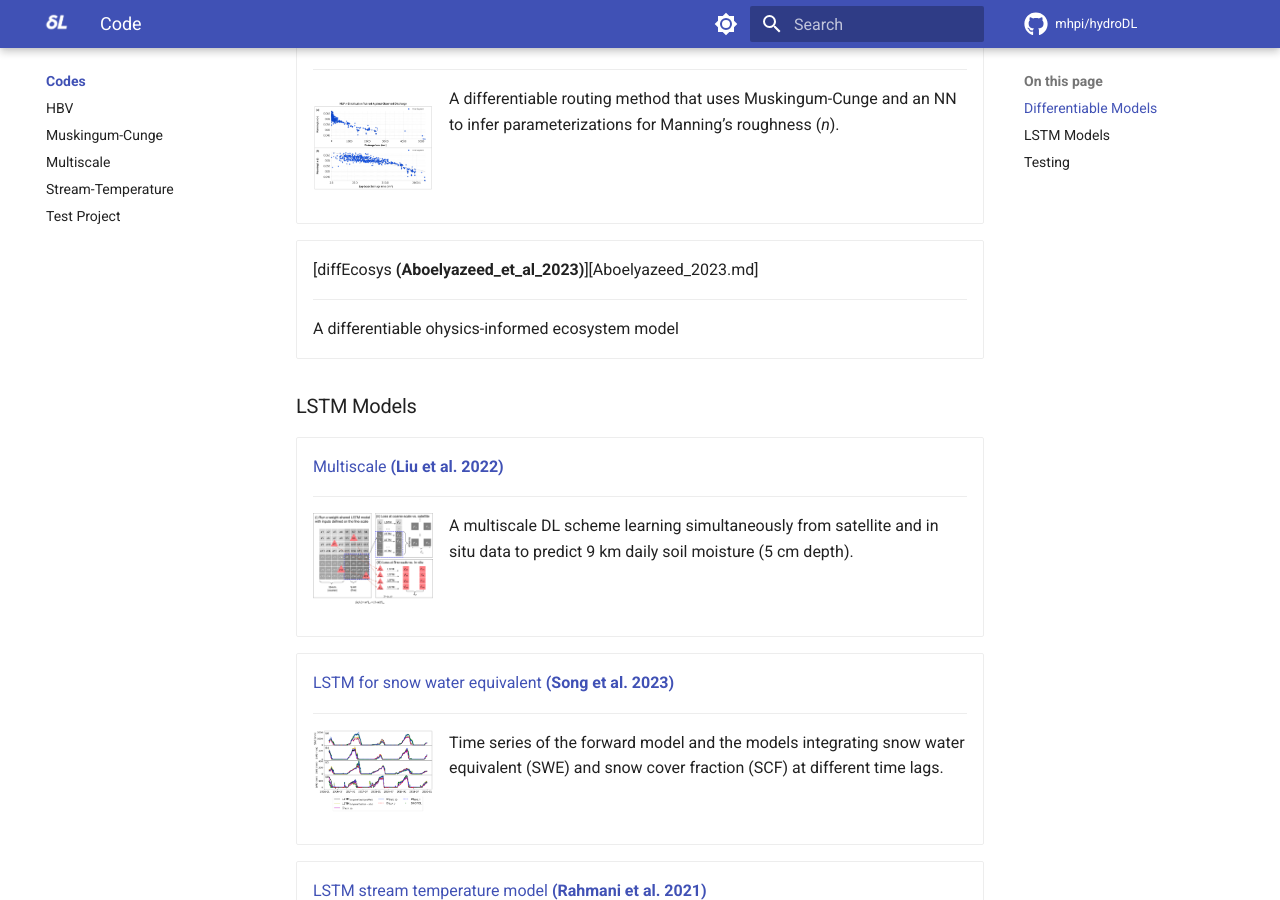
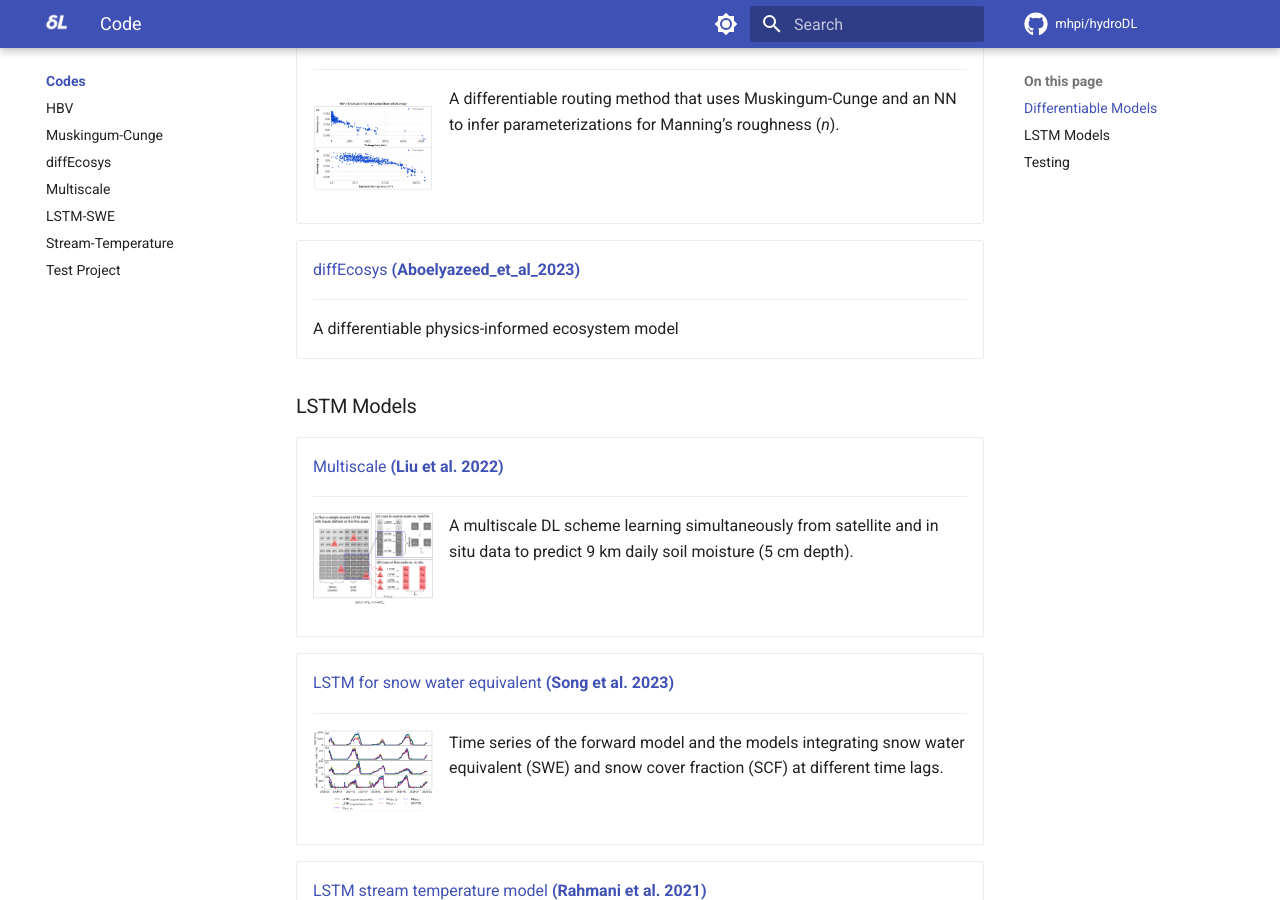
Before and after one commit to mhpi/mhpi.github.io, an MkDocs documentation site: the page built from docs/codes/index.md, in a window 1280 px wide and 900 px high, scrolled down 457 px. Built offline with MkDocs 1.6.1 and Material for MkDocs 9.7.7, drawn with Linux system fonts in a browser that asks for light colours; a script that is not in the unit is left out; comment, search, counter and statistics services are not loaded.

```diff
--- a/docs/codes/index.md
+++ b/docs/codes/index.md
@@ -33,14 +33,15 @@ A differentiable routing method that uses Muskingum-Cunge and an NN to infer par
 <div class="result" markdown>
   <div class="grid cards" markdown>
 
--   [diffEcosys __(Aboelyazeed_et_al_2023)__][Aboelyazeed_2023.md]
+-   [diffEcosys __(Aboelyazeed_et_al_2023)__][Aboelyazeed_et_al_2023.md]
 
     ---
-A differentiable ohysics-informed ecosystem model
+A differentiable physics-informed ecosystem model
 
 
   </div>
 </div>
+
 ### LSTM Models
 
 <div class="result" markdown>
--- a/mkdocs.yml
+++ b/mkdocs.yml
@@ -140,7 +140,9 @@ nav:
         - codes/index.md
         - HBV: codes/feng_2023.md
         - Muskingum-Cunge: codes/bindas_2023.md
+        - diffEcosys: codes/Aboelyazeed_2023.md
         - Multiscale: codes/liu_2022.md
+        - LSTM-SWE: codes/Song_SWE_2023.md
         - Stream-Temperature: codes/Rahmani_et_al_2021.md
         - Test Project: codes/test.md
 
```
Also changed, not shown: docs/codes/Aboelyazeed_2023.md (+4 -3 lines), docs/codes/Song_SWE_2023.md (+1 -1 lines), docs/assets/project-figures/Aboelyazeed_2023.png (renamed from docs/assets/Aboelyazeed_2023.png).
